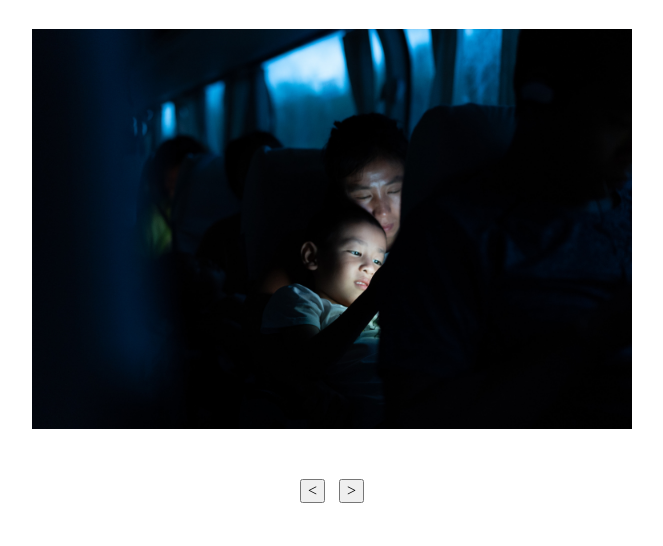
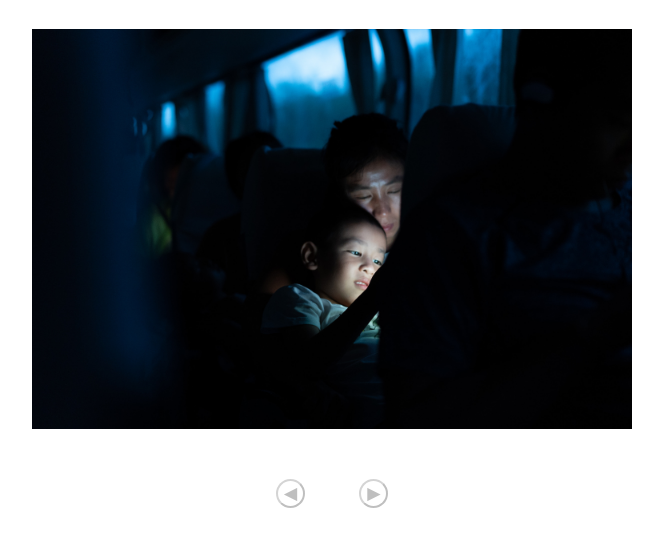
Before and after one commit to ankitr/ankitr.github.io, a plain HTML site: page photos.html in a window 1280 px wide. Shown: the part 88-634 px from the top of the page, without its empty margins (308-971 px from the left). Drawn offline with nearby package versions, Linux system fonts and the light colour scheme.

Commit message:
more tweaks

```diff
--- a/css/photos.css
+++ b/css/photos.css
@@ -37,5 +37,35 @@ h1 {
 }
 
 button {
-    margin: 0 5px;
+    background: inherit;
+    margin: 0 25px;
+    padding: 0;
+    border-radius: 25px;
+    color: rgba(0, 0, 0, 0.25);
+    border-color: rgba(0, 0, 0, 0.25);
+    border-width: 2px;
 }
+
+button:focus {
+    border-color: rgba(0, 0, 0, 0.75);
+    outline: none;
+}
+
+button:hover {
+    color: rgba(0, 0, 0, 1);
+    border-color: rgba(0, 0, 0, 1);
+}
+
+button:active {
+    color: rgba(0, 0, 0, 1);
+    border-color: rgba(0, 0, 0, 1);
+    border-style: solid;
+}
+
+.button-inner {
+    user-select: none;
+    height: 25px;
+    width: 25px;
+    line-height: 25px;
+    font-weight: bold;
+}
--- a/photos.html
+++ b/photos.html
@@ -14,8 +14,8 @@
             </div>
             <div class="button-wrapper">
                 <div class="buttons">
-                    <button class="left">&lt;</button>
-                    <button class="right">&gt;</button>
+                    <button class="left"><div class="button-inner">&#9664;</div></button>
+                    <button class="right"><div class="button-inner">&#9654;</div></button>
                 </div>
             </div>
         </div>
```
